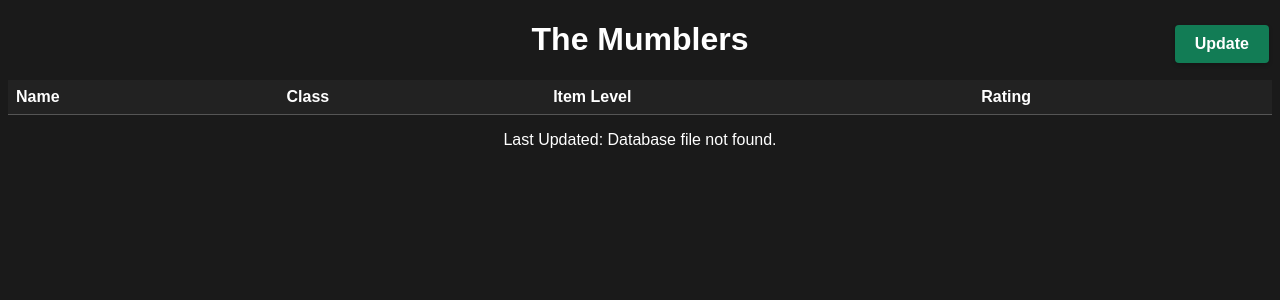
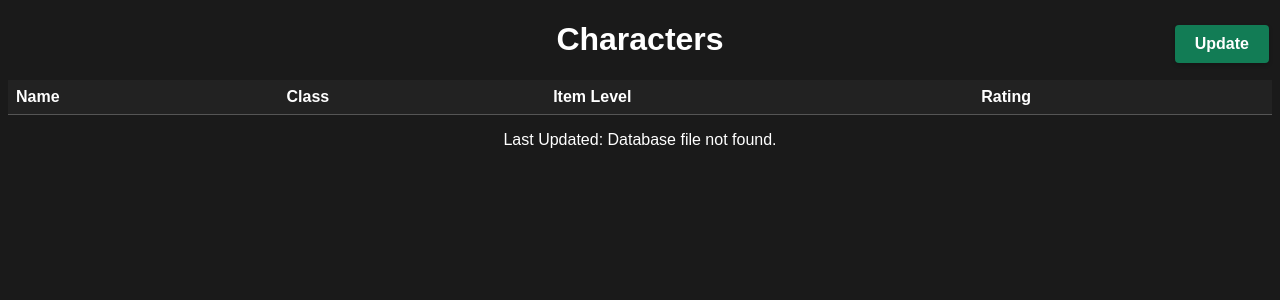
Before and after one commit to Harley-Dare/wow_project, a Flask app: page / in a window 1280 px wide. Shown: the top 300 px of the page. Run offline with Flask 3, Linux system fonts and the light colour scheme; data that the repository does not hold is empty.

Commit message:
Changed header to be more general

```diff
--- a/templates/index.html
+++ b/templates/index.html
@@ -81,7 +81,7 @@
 </head>
 <body>
     <div class="header-container">
-        <h1><a href="/" style="text-decoration: none; color: inherit;">The Mumblers</a></h1>
+        <h1><a href="/" style="text-decoration: none; color: inherit;">Characters</a></h1>
         <a href="{{ url_for('fetch_data') }}">
             <button class="update-button">Update</button>
         </a>
```
